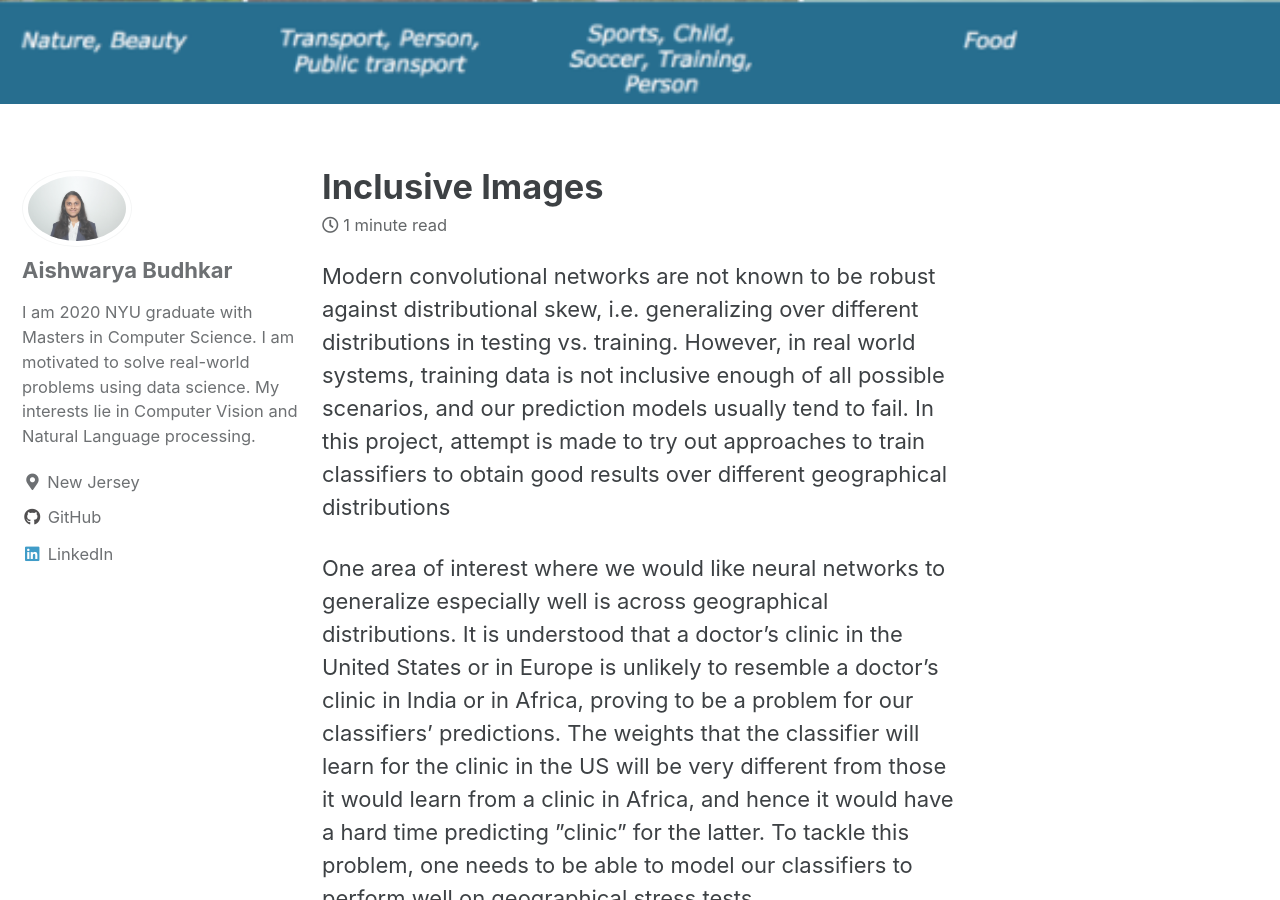
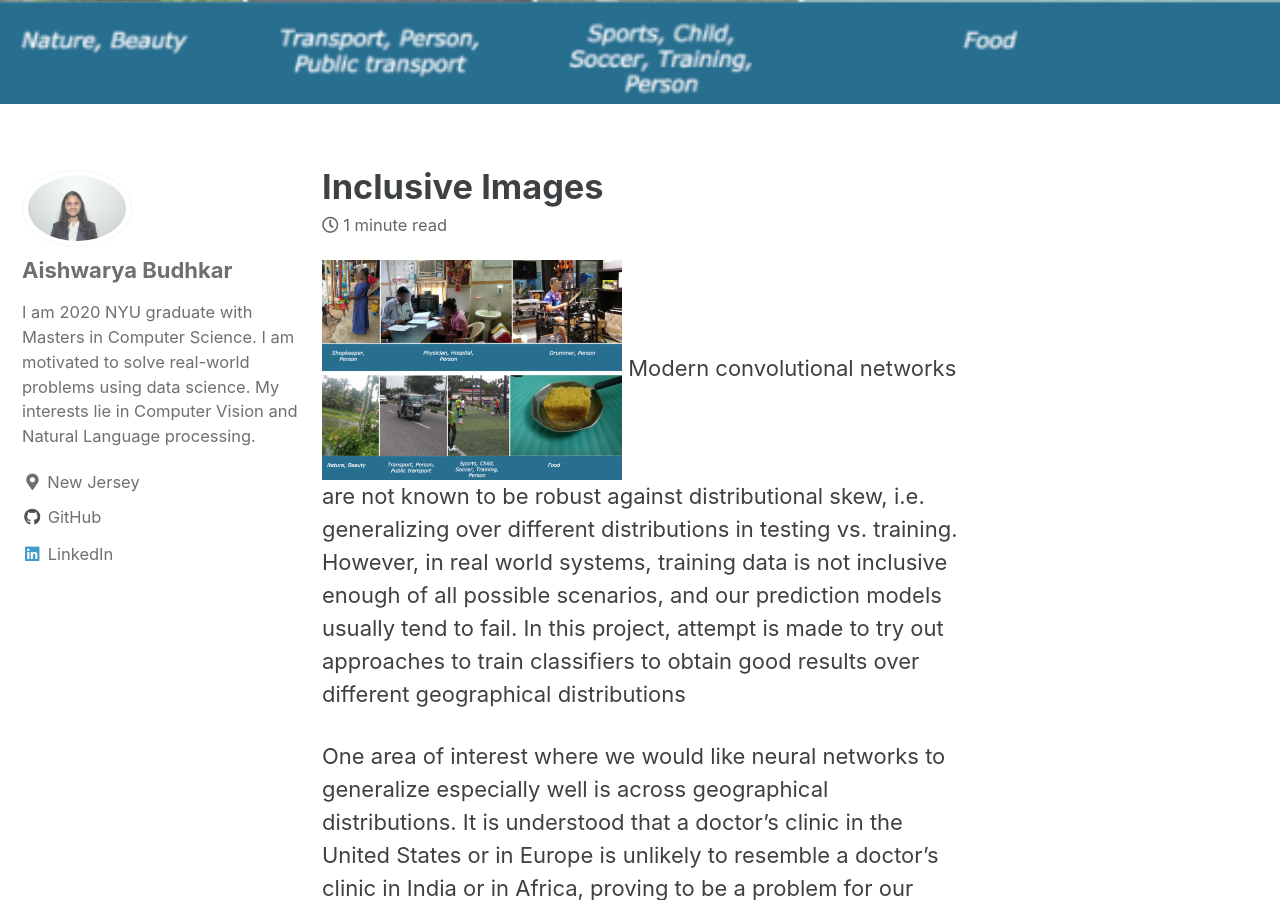
Before and after one commit to asbudhkar/asbudhkar.github.io, a Jekyll site: the page built from _posts/2018-12-31-inclusive_images.md, in a window 1280 px wide and 900 px high, scrolled down 926 px. Built offline with Jekyll 4.4.1, drawn with Linux system fonts in a browser that asks for light colours; cached includes are drawn as plain includes.

Commit message:
Added project

```diff
--- a/_posts/2018-12-31-inclusive_images.md
+++ b/_posts/2018-12-31-inclusive_images.md
@@ -6,6 +6,7 @@ header:
     image: "/images/inclusive_images.png"
     excerpt: "Inclusive images Kaggle challenge"
 ---
+<img src="/images/inclusive_images.png" width="300" height="150"/>
 Modern convolutional networks are not known to be robust against distributional skew, i.e. generalizing over different distributions in testing vs. training. However, in real world systems, training data is not inclusive enough of all possible scenarios, and our prediction models usually tend to fail. In this project, attempt is made to try out approaches to train classifiers to obtain good results over different geographical distributions
 
 One area of interest where we would like neural networks to generalize especially well is across geographical distributions. It is understood that a doctor’s clinic in the United States or in Europe is unlikely to resemble a doctor’s clinic in India or in Africa, proving to be a problem for our classifiers’ predictions. The weights that the classifier will learn for the clinic in the US will be very different from those it would learn from a clinic in Africa, and hence it would have a hard time predicting ”clinic” for the latter. To tackle this problem, one needs to be able to model our classifiers to perform well on geographical stress tests.
```
